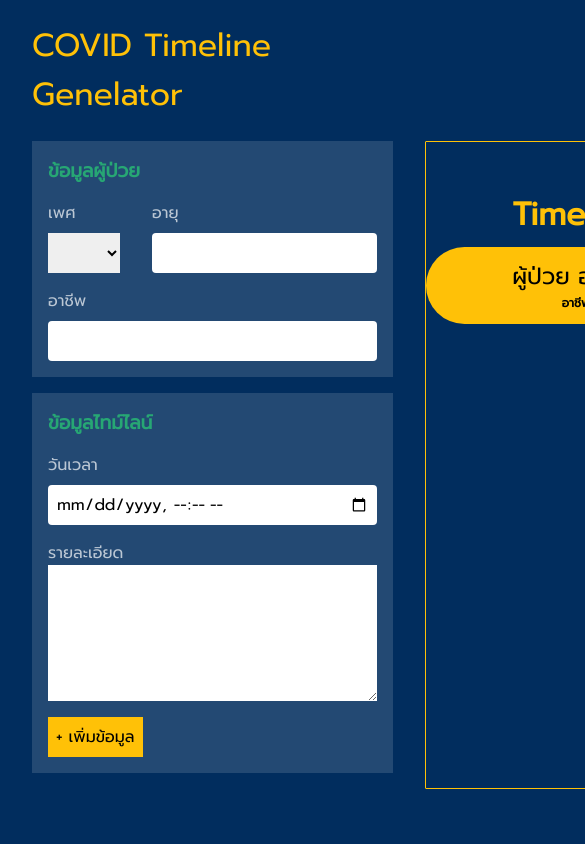
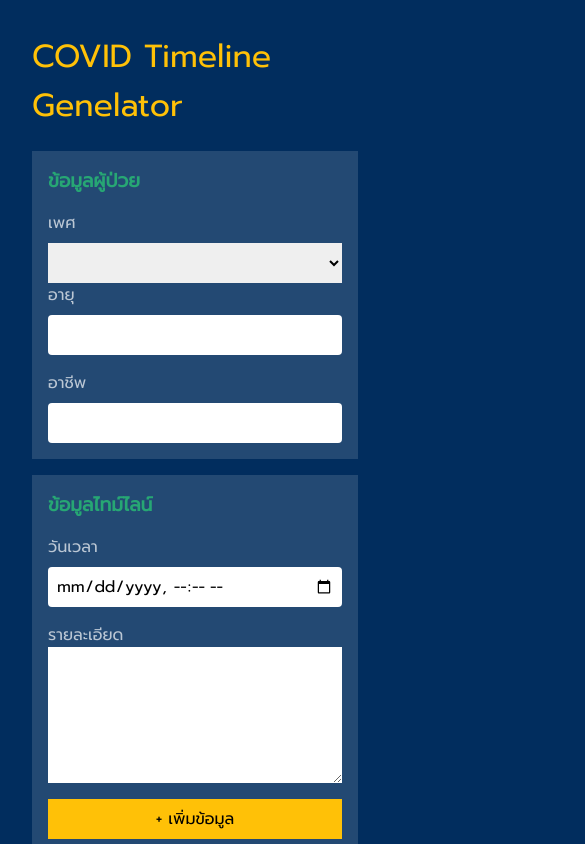
Before and after one commit to SUKITTA/covid-timeline-generator, a React (Create React App) app: page / in a window 390 px wide. Shown: the top 844 px of the page, 585 px wide, since content can reach past the window. Built offline with nearby package versions, Linux system fonts and the light colour scheme.

Commit message:
make Responsive

```diff
--- a/src/components/Content.tsx
+++ b/src/components/Content.tsx
@@ -15,8 +15,12 @@ const Content: FC<ContentProps> = (props) => {
 
 const Container = styled.div`
     display: flex;
-    flex-direction: row;
+    flex-direction: column;
     width: 100%;
+
+    @media only screen and (min-width: 768px){
+        flex-direction: row;
+    }
 `;
 
 export default Content
--- a/src/components/FormContainer.tsx
+++ b/src/components/FormContainer.tsx
@@ -24,11 +24,7 @@ const FormContainer: FC<FormContainerProps> = (props) => {
                 <Typography.FormHeader>
                     ข้อมูลผู้ป่วย
                 </Typography.FormHeader>
-                <div
-                    style={{
-                        display: 'flex',
-                    }}
-                >
+                <FormRow>
                     <GenderSelect
                         label="เพศ"
                         value={props.gender}
@@ -42,7 +38,7 @@ const FormContainer: FC<FormContainerProps> = (props) => {
                         onChange={props.onAgeChange}
                         margin="0 16px"
                     />
-                </div>
+                </FormRow>
                 <TextField
                     label="อาชีพ"
                     value={props.occupation}
@@ -69,7 +65,7 @@ const FormContainer: FC<FormContainerProps> = (props) => {
                     margin="16px 16px"
                 />
                 <AddButton
-                    margin="0 0 16px 16px"
+                    margin="0 16px 16px 16px"
                     onClick={props.onClickAddButton}
                 >
                     + เพิ่มข้อมูล
@@ -80,16 +76,34 @@ const FormContainer: FC<FormContainerProps> = (props) => {
     )
 }
 
+const FormRow = styled.div`
+    display: flex;
+    flex-direction: column;
+
+    @media only screen and (min-width: 768px){
+        flex-direction: row;
+    }
+`;
+
 const FormPaper = styled.div`
     background-color: ${(props) => props.theme.blueFormContainer};
     margin: 0 0 16px 0;
+    display: flex;
+    flex-direction: column;
+
+    @media only screen and (min-width: 768px){
+        display: unset;
+    }
 `;
 
 const Container = styled.div`
-    margin-right: 32px;
     display: flex;
     flex-direction: column;
     flex-grow: 1;
+
+    @media only screen and (min-width: 768px){
+        margin-right: 32px;
+    }
 `;
 
 export default FormContainer
--- a/src/components/GenderSelect.tsx
+++ b/src/components/GenderSelect.tsx
@@ -45,7 +45,10 @@ const Container = styled.div<ContainerProps>`
     display: flex;
     flex-direction: column;
     flex-grow: 1;
-    width: 100%;
+
+    @media only screen and (min-width: 768px) {
+        width: 100%;
+    }
 `;
 
 const Label = styled.label`
--- a/src/components/InfoContainer.tsx
+++ b/src/components/InfoContainer.tsx
@@ -94,8 +94,12 @@ const PatientInfoContent = styled.div`
     align-items: center;
     background-color: ${(props) => props.theme.yellow};
     border-radius: 50px;
-    margin: 0;
-    width: 300px;
+    margin: 0 16px;
+    padding: 0 16px;
+
+    @media only screen and (min-width: 768px){
+        width: 300px;
+    }
 `;
 
 
--- a/src/components/TextField.tsx
+++ b/src/components/TextField.tsx
@@ -52,6 +52,11 @@ const Input = styled.input`
     border-radius: 4px;
     border: none;
     outline: none;
+    width: 100%;
+
+    @media only screen and (min-width: 768px){
+        width: auto;
+    }
 `
 
 export default TextField;
--- a/src/components/Typography.tsx
+++ b/src/components/Typography.tsx
@@ -3,6 +3,7 @@ import styled from 'styled-components';
 const Header = styled.h1`
     color: ${props => props.theme.yellow};
     font-weight: 100;
+    margin-top: 0px;
 `;
 
 const FormHeader = styled.h3`
@@ -26,6 +27,7 @@ const TextH4 = styled.h4`
     font-weight: 900;
     font-size: 12px;
     margin: 0 0 12px 0;
+    word-break: break-word;
 `;
 
 export default {
--- a/src/index.css
+++ b/src/index.css
@@ -1,6 +1,6 @@
 body {
   margin: 0;
-  padding: 0px 32px;
+  padding: 32px;
   background-color: #012d5e;
   font-family: 'Prompt', sans-serif;
   -webkit-font-smoothing: antialiased;
```
